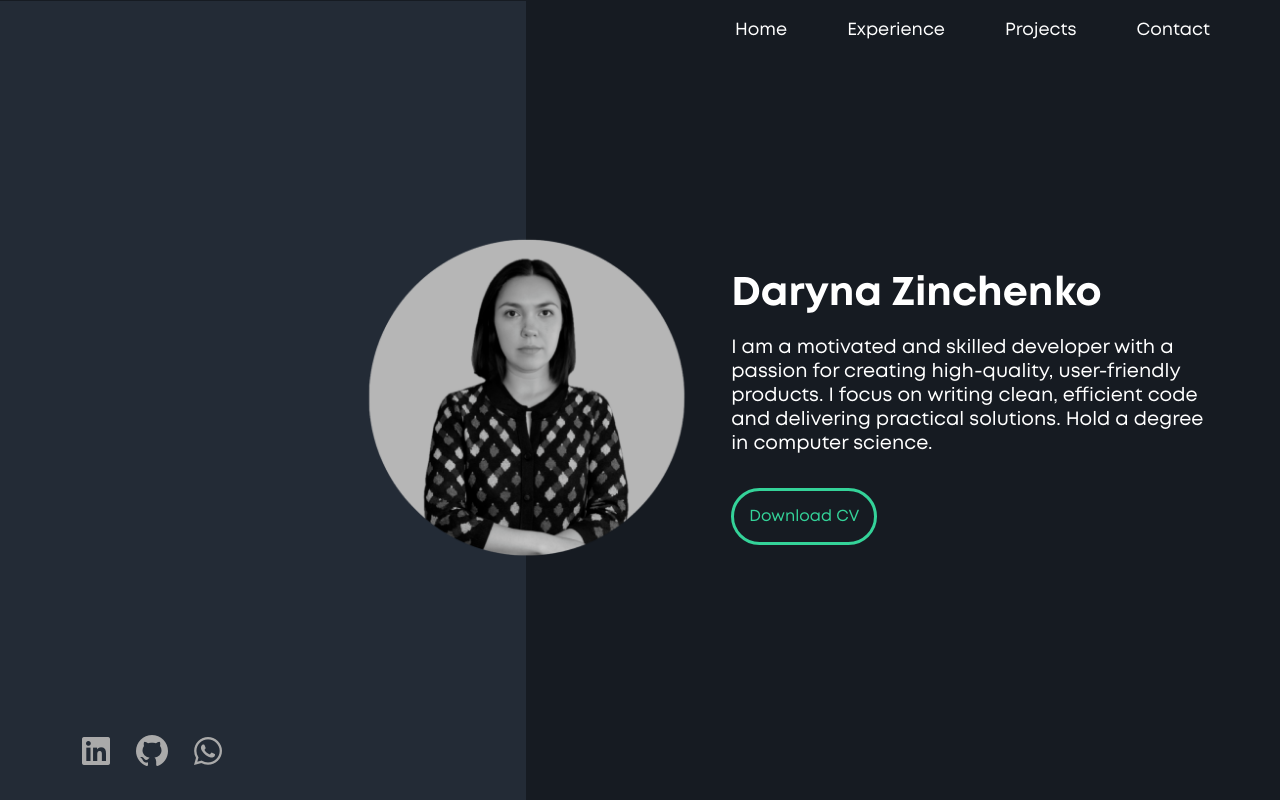
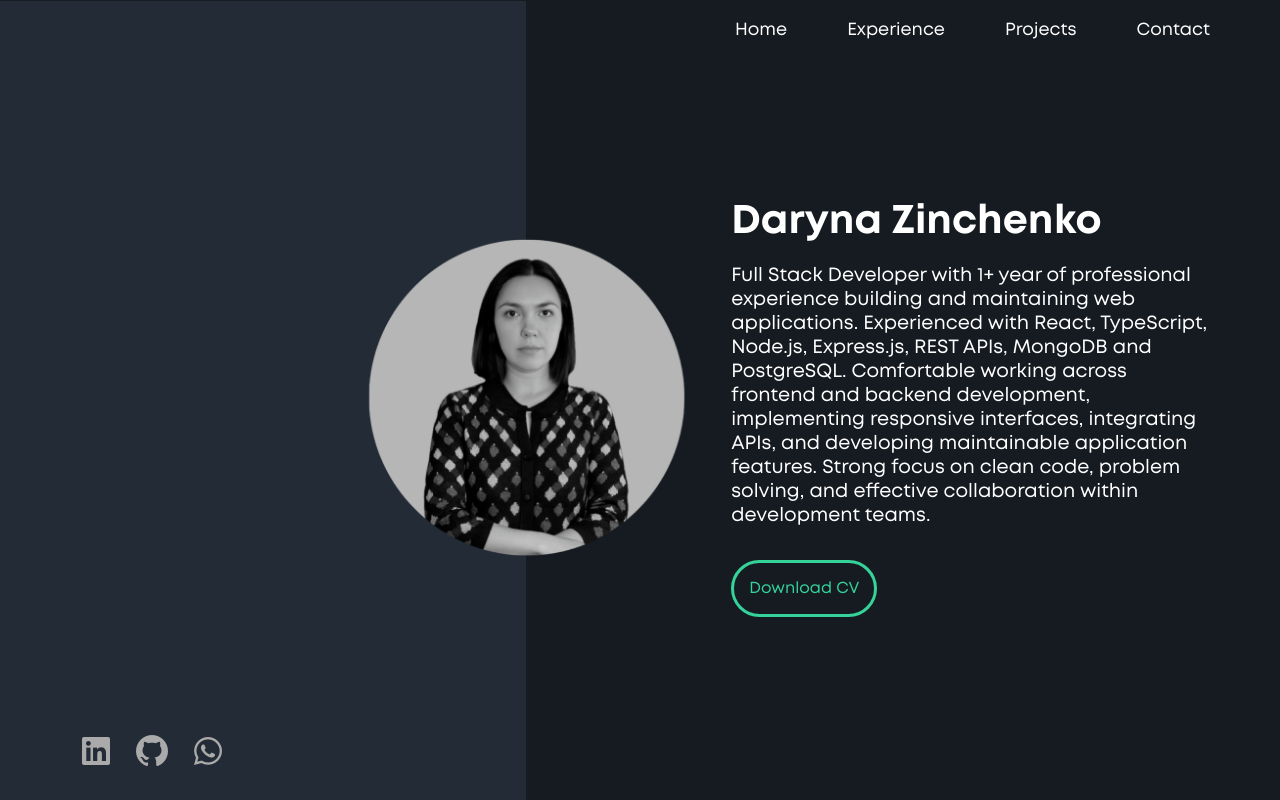
Before and after one commit to darynazin/portfolio, a React (Vite) app: page / in a window 1280 px wide. Shown: the top 800 px of the page. Built offline with nearby package versions, Linux system fonts and the light colour scheme; a web font is replaced by a local one.

Commit message:
update intro

```diff
--- a/src/components/Hero/Hero.tsx
+++ b/src/components/Hero/Hero.tsx
@@ -20,7 +20,8 @@ function Hero() {
           <div className="hero-text-content">
             <h1 className="hero-title">Daryna Zinchenko</h1>
             <p className="hero-description">
-              I am a motivated and skilled developer with a passion for creating high-quality, user-friendly products. I focus on writing clean, efficient code and delivering practical solutions. Hold a degree in computer science.</p>
+              Full Stack Developer with 1+ year of professional experience building and maintaining web applications. Experienced with React, TypeScript, Node.js, Express.js, REST APIs, MongoDB and PostgreSQL. Comfortable working across frontend and backend development, implementing responsive interfaces, integrating APIs, and developing maintainable application features. Strong focus on clean code, problem solving, and effective collaboration within development teams.
+            </p>
             <div className="hero-buttons">
               <a href={CV} download="Daryna_Zinchenko_CV">
                 <button className="hero-btn cv">Download CV</button>
--- a/src/components/Projects/Projects.tsx
+++ b/src/components/Projects/Projects.tsx
@@ -1,6 +1,7 @@
 import { useEffect, useRef, useState } from "react";
 import { projects } from "../../data/projects";
 import "./Projects.scss";
+// import Cascade from "../Cascade/Cascade";
 
 function Projects() {
   const [visible, setVisible] = useState(false);
@@ -66,6 +67,10 @@ function Projects() {
                 src={project.image[0]}
                 alt={project.title}
               />
+
+              {/* <div className="project-card-image">
+                <Cascade images={project.image} />
+              </div> */}
             </div>
           ))}
         </div>
```
